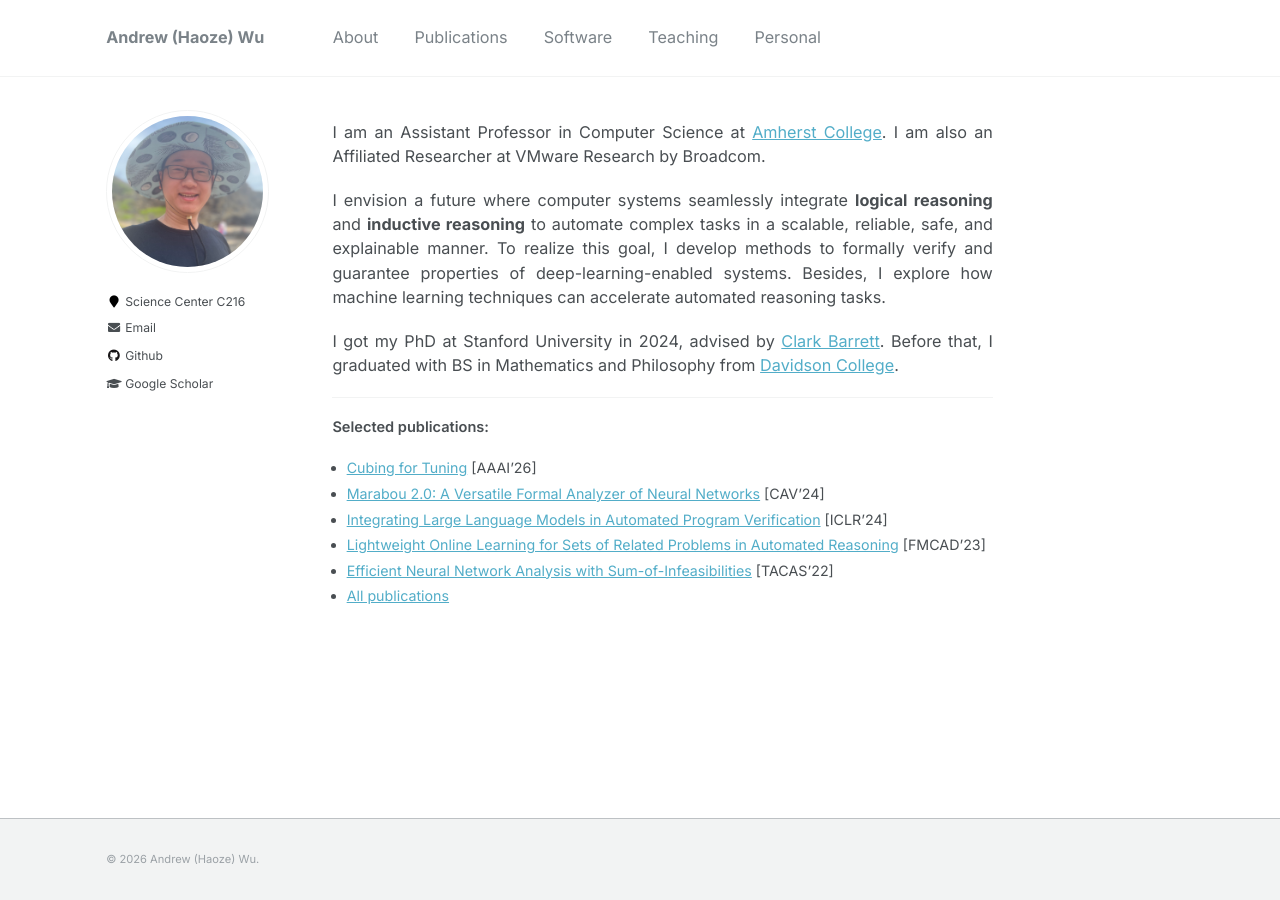
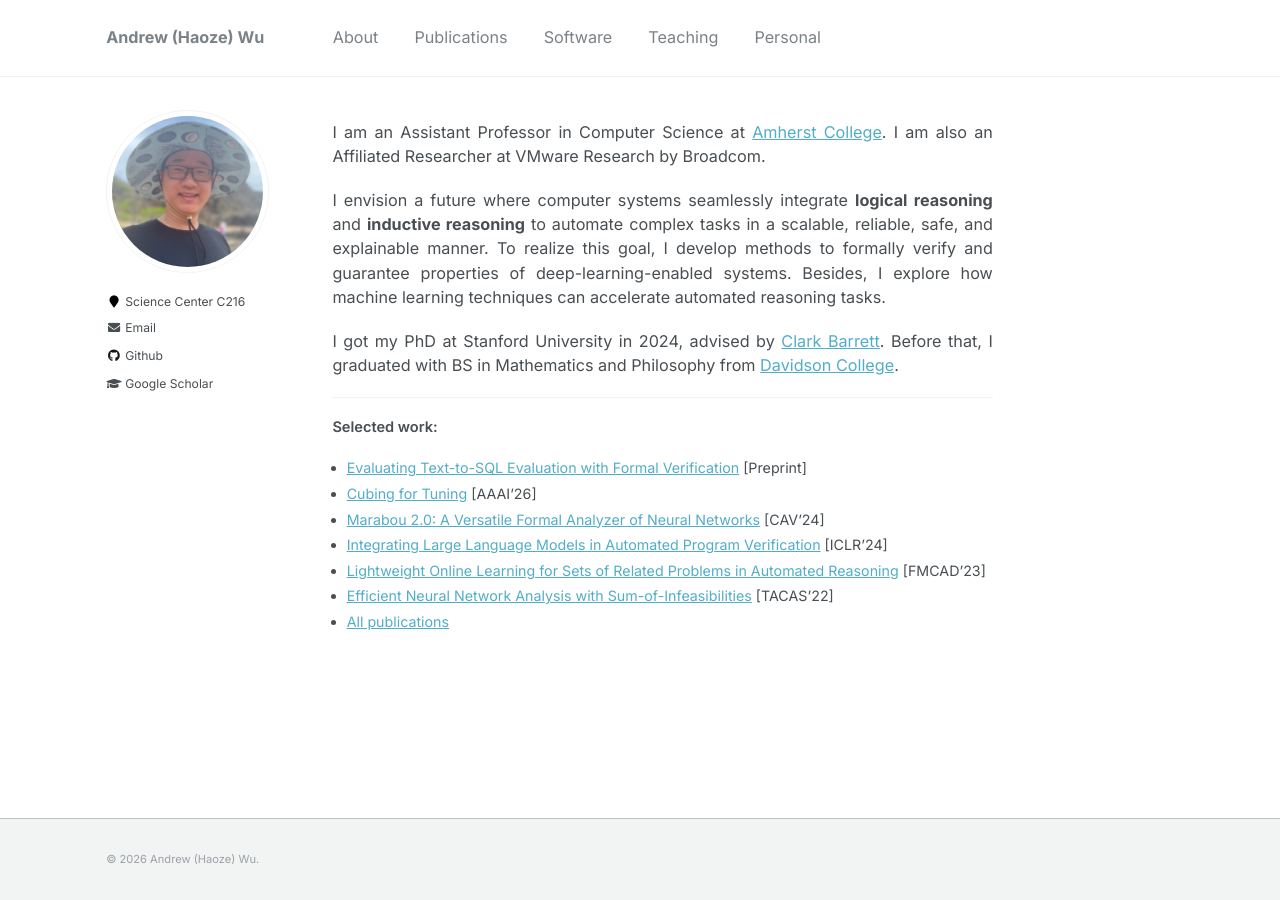
Before and after one commit to wu-haoze/wu-haoze.github.io, a Jekyll site: the page built from _pages/about.md, in a window 1280 px wide. Built offline with Jekyll 4.4.1, drawn with Linux system fonts in a browser that asks for light colours.

Commit message:
Update section title from 'Selected publications' to 'Selected work'

```diff
--- a/_pages/about.md
+++ b/_pages/about.md
@@ -18,7 +18,8 @@ I got my PhD at Stanford University in 2024, advised by [Clark Barrett](https://
 
 -------------------
 
-**Selected publications:**
+**Selected work:**
+- [Evaluating Text-to-SQL Evaluation with Formal Verification](https://arxiv.org/abs/2510.26840){:target="_blank"} [Preprint]
 - [Cubing for Tuning](https://arxiv.org/abs/2504.19039){:target="_blank"} [AAAI'26]
 - [Marabou 2.0: A Versatile Formal Analyzer of Neural Networks](https://arxiv.org/abs/2401.14461){:target="_blank"} [CAV'24]
 - [Integrating Large Language Models in Automated Program Verification](https://arxiv.org/abs/2310.04870){:target="_blank"} [ICLR'24]
```
